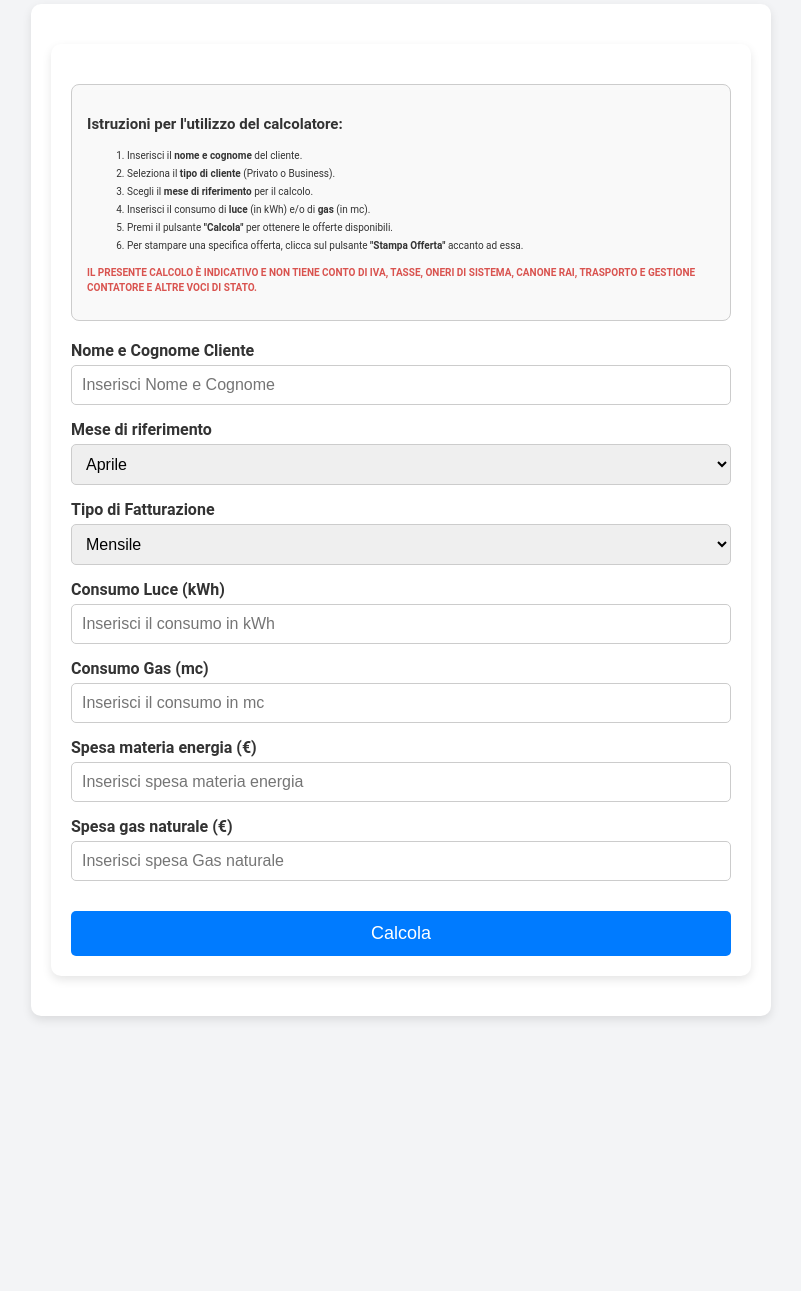
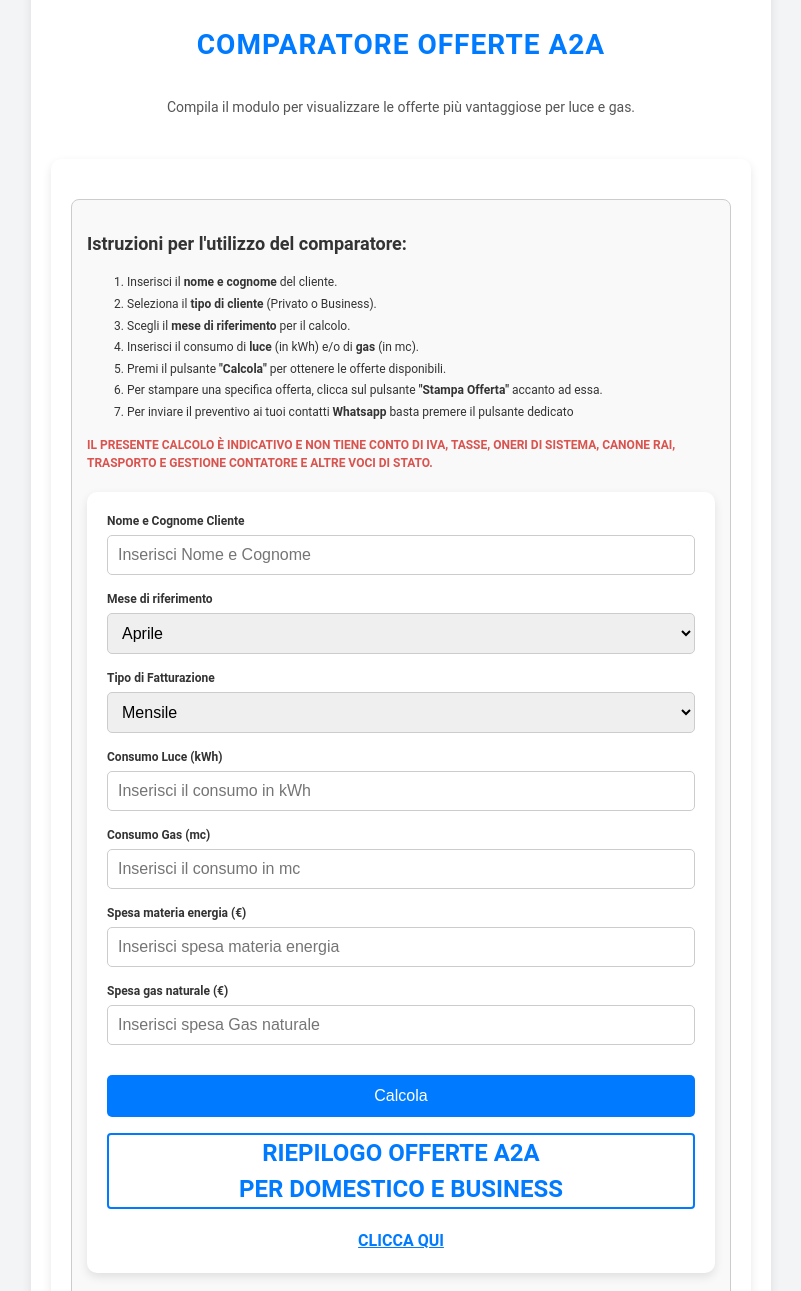
Before and after one commit to marioilgrande/comparatore, a plain HTML site: page index.html in a window 1280 px wide. Shown: the part 60-1351 px from the top of the page, without its empty margins (239-1040 px from the left). Before the commit the page ends 1096 px from the top, so only its background shows below. Drawn offline with Linux system fonts and the light colour scheme.

Commit message:
Update index.html

```diff
--- a/index.html
+++ b/index.html
@@ -3,7 +3,7 @@
 <head>
     <meta charset="UTF-8">
     <meta name="viewport" content="width=device-width, initial-scale=1.0">
-    <title>COMPARATORE OFFERTE A2A</title>
+    <title>Comparatore Tariffe Luce e Gas A2A</title>
     <style>
         body {
             font-family: 'Roboto', sans-serif;
@@ -25,6 +25,8 @@
         h1 {
             text-align: center;
             font-size: 24px;
+            border: 2px solid #007BFF; /* Bordo */
+            border-radius: 4px;
             margin-bottom: 20px;
             color: #007BFF;
         }
@@ -48,11 +50,18 @@
             box-sizing: border-box;
         }
 
+.button-group {
+    display: flex;
+    justify-content: space-between;
+    gap: 10px;
+    margin-top: 15px;
+}
+
 button {
             width: 100%;
             background-color: #007BFF;
             color: white;
-            font-size: 18px;
+            font-size: 16px;
             border: none;
             padding: 12px;
             border-radius: 5px;
@@ -90,28 +99,56 @@
             margin: 5px 0;
         }
 
-        .offerta .btn-group {
-            display: flex;
-            gap: 10px;
-            margin-top: 15px;
-        }
-        .offerta {
-    padding: 15px;
-    border: 1px solid #ccc;
-    border-radius: 8px;
-    margin-bottom: 15px;
-    background-color: ##D9D9D9; /* Default background */
-    transition: background-color 0.3s ease;
-}
-
         .offerta.risparmio {
-    background-color: #d4edda; /* Verde chiaro */
+            background-color: #d4edda;
             border-color: #c3e6cb;
         }
 
         .offerta.costo {
-    background-color: #f8d7da; /* Rosso chiaro */
+            background-color: #f8d7da;
             border-color: #f5c6cb;
+        }
+
+.form-title {
+    text-align: center;
+    margin-bottom: 20px;
+    padding: 10px 15px;
+    background-color: #ffffff; /* Sfondo bianco per armonizzarsi con il pannello */
+    border-radius: 8px; /* Angoli arrotondati per uniformità */
+    box-shadow: none; /* Rimuove ombreggiature esterne */
+    border: none; /* Nessun bordo per un aspetto fluido */
+}
+
+.form-title h2 {
+            color: #007BFF;
+            text-align: center;
+            padding: 15px;
+            font-size: 28px;
+            font-weight: bold;
+            letter-spacing: 1px;
+        }
+
+.form-title p {
+    margin-top: 8px;
+    font-size: 14px;
+    color: #555; /* Testo secondario grigio chiaro */
+}
+
+.centered-container {
+    display: flex;
+    justify-content: center;
+    align-items: center;
+    height: 100%; /* Rende il contenitore a pieno schermo */
+    width: 100%;
+}
+
+.centered-link a {
+    font-size: 16px;
+    font-weight: bold;
+    color: #007BFF; /* Colore del testo */
+    padding: 10px 20px;
+    background-color: white; /* Sfondo del pulsante */
+    transition: all 0.3s ease;
 }
 
         .instructions {
@@ -119,50 +156,33 @@
             padding: 10px;
             border-radius: 8px;
             margin-bottom: 20px;
-            font-size: 10px;
+            font-size: 12px;
             line-height: 1.5;
 
-        .btn-group button {
-            flex: 1;
-            padding: 10px;
-            border: none;
-            border-radius: 5px;
-            font-size: 16px;
-        }
-
-        .btn-stampa {
-            background-color: #28a745;
-            color: white;
-        }
-
-        .btn-stampa:hover {
-            background-color: #218838;
-        }
-
-        .btn-whatsapp {
-            background-color: #25d366;
-            color: white;
-        }
-
-        .btn-whatsapp:hover {
-            background-color: #1aa34a;
 }
 
         @media (max-width: 768px) {
             button {
                 font-size: 16px;
             }
+
+            .slideshow-container {
+                height: 250px;
+            }
         }
     </style>
 </head>
 <body>
-    <h1>COMPARATORE OFFERTE A2A</h1>
     <div class="container">
+        <div class="form-title">
+            <h2>COMPARATORE OFFERTE A2A</h2>
+            <p>Compila il modulo per visualizzare le offerte più vantaggiose per luce e gas.</p>
+        </div>
         <!-- Sezione istruzioni -->
         <div class="container">
         <!-- Sezione Istruzioni -->
         <div class="instructions" style="margin-top: 20px; padding: 15px; background: #f9f9f9; border: 1px solid #ccc; border-radius: 8px;">
-    <h2>Istruzioni per l'utilizzo del calcolatore:</h2>
+    <h2>Istruzioni per l'utilizzo del comparatore:</h2>
     <ol style="line-height: 1.8;">
         <li>Inserisci il <strong>nome e cognome</strong> del cliente.</li>
         <li>Seleziona il <strong>tipo di cliente</strong> (Privato o Business).</li>
@@ -170,12 +190,14 @@
         <li>Inserisci il consumo di <strong>luce</strong> (in kWh) e/o di <strong>gas</strong> (in mc).</li>
         <li>Premi il pulsante <strong>"Calcola"</strong> per ottenere le offerte disponibili.</li>
         <li>Per stampare una specifica offerta, clicca sul pulsante <strong>"Stampa Offerta"</strong> accanto ad essa.</li>
+        <li>Per inviare il preventivo ai tuoi contatti <strong>Whatsapp</strong> basta premere il pulsante dedicato</li>
     </ol>
     <p style="color: #d9534f; font-weight: bold; margin-top: 10px;">
         IL PRESENTE CALCOLO È INDICATIVO E NON TIENE CONTO DI IVA, TASSE, ONERI DI SISTEMA, CANONE RAI, TRASPORTO E GESTIONE CONTATORE E ALTRE VOCI DI STATO.
     </p>
-</div>
 
+    <div class="container">
+        <!-- Form -->
         <form id="calcolatore">
             <div class="form-group">
                 <label for="nomeCliente">Nome e Cognome Cliente</label>
@@ -192,9 +214,7 @@
                     <option value="settembre">Settembre</option>
                     <option value="ottobre">Ottobre</option>
                 </select>
-
             </div>
-        <!-- Altri campi del form -->
             <div class="form-group">
                 <label for="fatturazione">Tipo di Fatturazione</label>
                 <select id="fatturazione" required>
@@ -203,7 +223,6 @@
                     <option value="3">Trimestrale</option>
                     <option value="4">Quadrimestrale</option>
                 </select>
-
             </div>
             <div class="form-group">
                 <label for="consumoLuce">Consumo Luce (kWh)</label>
@@ -220,13 +239,31 @@
             <div class="form-group">
                 <label for="costoAttualeGas">Spesa gas naturale (€)</label>
                 <input type="number" id="costoAttualeGas" placeholder="Inserisci spesa Gas naturale">
+            <div class="button-group">
+                <button type="button" onclick="calcolaCosto()">Calcola</button>
             </div>
-            <button type="button" onclick="calcolaCosto()">Calcola</button>
+
         </form>
         <div id="results" class="results" style="display: none;">
             <h2>Risultati</h2>
             <div id="risultatiOfferte"></div>
         </div>
+    </div>
+
+
+<H1>RIEPILOGO OFFERTE A2A<br>
+     PER DOMESTICO E BUSINESS</H1>
+     <div class="centered-container">
+        <div class="centered-link">
+            <a href="https://infodealer.my.canva.site/infoutili" target="_blank">CLICCA QUI</a>
+        </div>
+    </div>
+
+
+    </script>
+</body>
+</html>
+
     </div>
 
     <script>
@@ -310,7 +347,6 @@
             },
         };
 
-
         function calcolaCosto() {
     const mese = document.getElementById("mese").value;
     const consumoLuce = parseFloat(document.getElementById("consumoLuce").value);
@@ -380,7 +416,6 @@
 
     document.getElementById("results").style.display = "block";
 }
-
 
         function stampaOfferta(nomeOfferta, mese, nomeCliente, costoEnergia, costoFissoMensile, costoTotale, costoAttuale) {
     const differenza = (costoTotale - costoAttuale).toFixed(2);
@@ -464,7 +499,6 @@
     // Apri il link in una nuova finestra/tab
     window.open(whatsappLink, "_blank");
 }
-
     </script>
 </body>
 </html>
```
Lines whose indentation alone changed are shown as unchanged.
